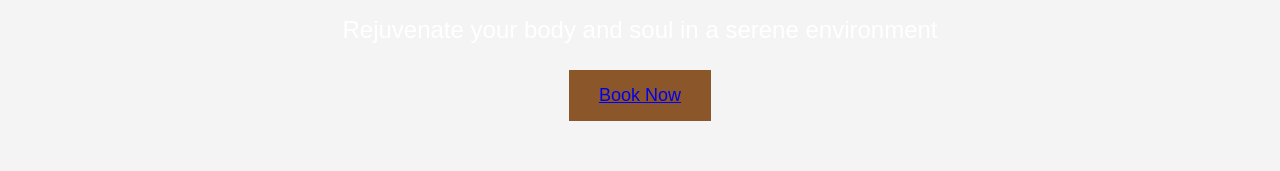
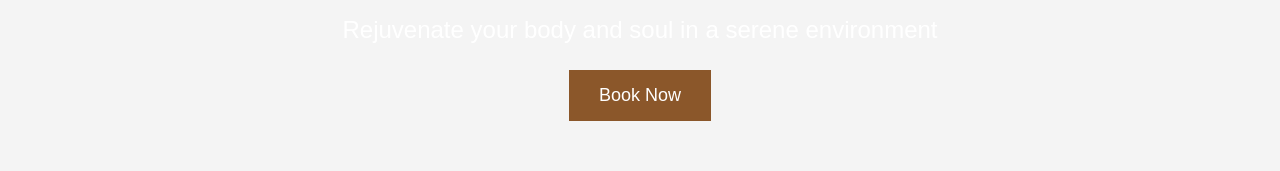
Before and after one commit to stevengerards/pure-retreats, a plain HTML site: page index.html in a window 1280 px wide. Shown: the part 481-652 px from the top of the page. Drawn offline with Linux system fonts and the light colour scheme.

Commit message:
Update index.html

```diff
--- a/index.html
+++ b/index.html
@@ -183,7 +183,7 @@
     <section class="hero">
         <h1>Yoga Retreats</h1>
         <p>Rejuvenate your body and soul in a serene environment</p>
-           <button><a href="payment.html">Book Now</a></button>
+           <button>Book Now</button>
        </section>
 
     <!-- About Section -->
```
